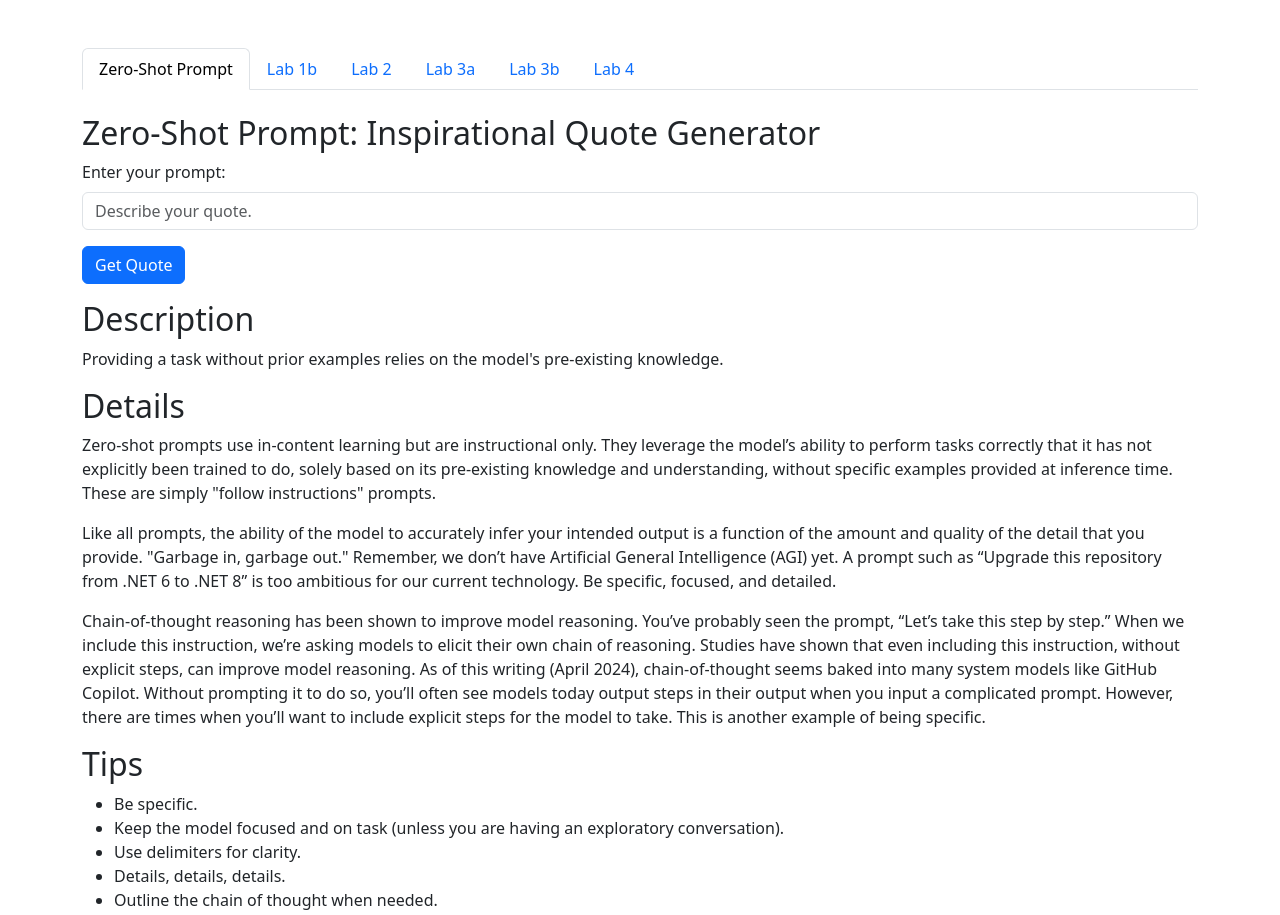
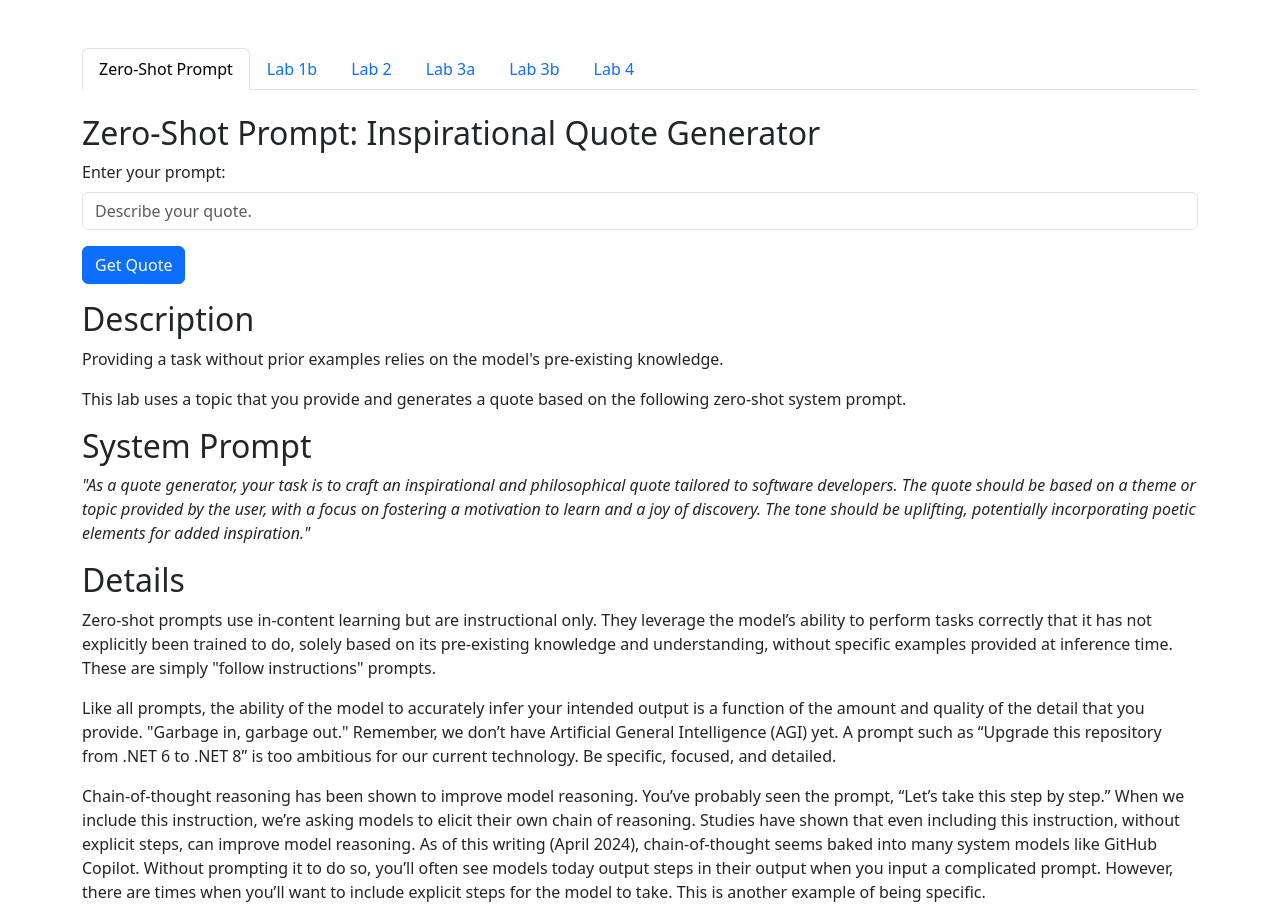
Before and after one commit to theonemule/llm-workshop, a plain HTML site: page static/index.html in a window 1280 px wide. Shown: the top 915 px of the page. Drawn offline with nearby package versions, Linux system fonts and the light colour scheme.

Commit message:
Add details about the system prompt

```diff
--- a/static/index.html
+++ b/static/index.html
@@ -101,6 +101,13 @@ const baseUrl = "https://cloud.blaize.net/llmworkshop"
 
 			<h2>Description</h2>
 			<p>Providing a task without prior examples relies on the model's pre-existing knowledge.</p>
+
+			<p>This lab uses a topic that you provide and generates a quote based on the following zero-shot system prompt.</p>
+
+			<h2>System Prompt</h2>
+			<p><i>"As a quote generator, your task is to craft an inspirational and philosophical quote tailored to software developers.
+			The quote should be based on a theme or topic provided by the user, with a focus on fostering a motivation to learn and
+			a joy of discovery. The tone should be uplifting, potentially incorporating poetic elements for added inspiration."</i></p>
 
 			<h2>Details</h2>
 			<p>Zero-shot prompts use in-content learning but are instructional only. They leverage the model’s ability to perform
```
